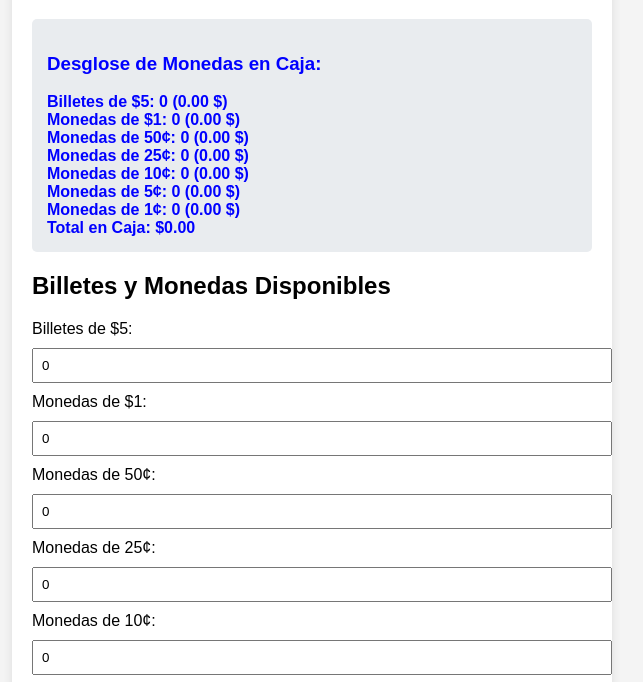
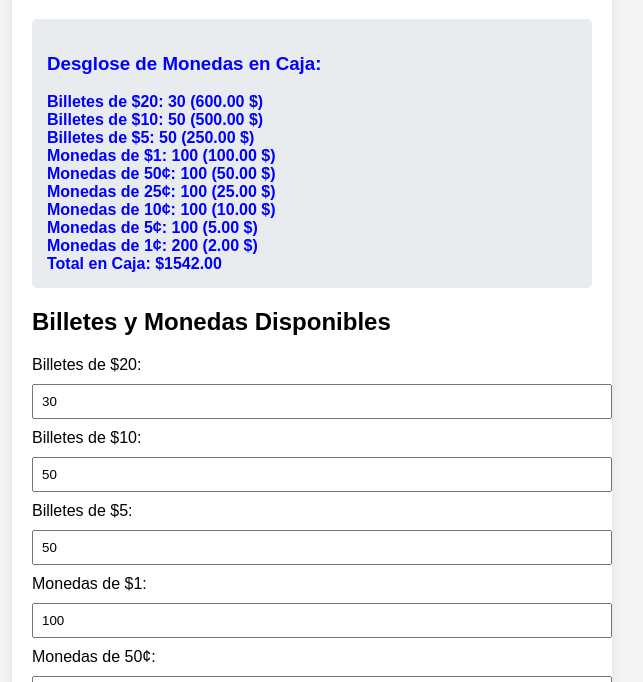
Before and after one commit to machg2105/Bodegamc.github.io, a plain HTML site: page index.html in a window 1280 px wide. Shown: the part 101-783 px from the top of the page, without its empty margins (328-971 px from the left). Drawn offline with Linux system fonts and the light colour scheme.

Commit message:
Update index.html

```diff
--- a/index.html
+++ b/index.html
@@ -61,6 +61,8 @@
 
         <h2>Billetes y Monedas Disponibles</h2>
         <div>
+            <label>Billetes de $20: <input type="number" id="billetes20" min="0" onchange="actualizarMonedas()"></label>
+            <label>Billetes de $10: <input type="number" id="billetes10" min="0" onchange="actualizarMonedas()"></label>
             <label>Billetes de $5: <input type="number" id="billetes5" min="0" onchange="actualizarMonedas()"></label>
             <label>Monedas de $1: <input type="number" id="monedas1" min="0" onchange="actualizarMonedas()"></label>
             <label>Monedas de 50¢: <input type="number" id="monedas50" min="0" onchange="actualizarMonedas()"></label>
@@ -89,16 +91,20 @@
         // Inicializar o cargar el estado de la caja
         function inicializarCaja() {
             const estadoCaja = JSON.parse(localStorage.getItem('estadoCaja')) || {
-                billetes5: 0,   // Valores por defecto
-                monedas1: 0,
-                monedas50: 0,
-                monedas25: 0,
-                monedas10: 0,
-                monedas5: 0,
-                monedas1c: 0
+                billetes20: 30,   // Valores por defecto
+                billetes10: 50,
+                billetes5: 50,
+                monedas1: 100,
+                monedas50: 100,
+                monedas25: 100,
+                monedas10: 100,
+                monedas5: 100,
+                monedas1c: 200
             };
 
             // Establecer valores en los inputs
+            document.getElementById('billetes20').value = estadoCaja.billetes20;
+            document.getElementById('billetes10').value = estadoCaja.billetes10;
             document.getElementById('billetes5').value = estadoCaja.billetes5;
             document.getElementById('monedas1').value = estadoCaja.monedas1;
             document.getElementById('monedas50').value = estadoCaja.monedas50;
@@ -113,6 +119,8 @@
         // Actualizar el total de monedas
         function actualizarMonedas() {
             const denominaciones = [
+                {valor: 20, nombre: 'Billetes de $20', tipo: 'billetes20'},
+                {valor: 10, nombre: 'Billetes de $10', tipo: 'billetes10'},
                 {valor: 5, nombre: 'Billetes de $5', tipo: 'billetes5'},
                 {valor: 1, nombre: 'Monedas de $1', tipo: 'monedas1'},
                 {valor: 0.50, nombre: 'Monedas de 50¢', tipo: 'monedas50'},
@@ -123,6 +131,8 @@
             ];
 
             const estadoCaja = {
+                billetes20: parseInt(document.getElementById('billetes20').value),
+                billetes10: parseInt(document.getElementById('billetes10').value),
                 billetes5: parseInt(document.getElementById('billetes5').value),
                 monedas1: parseInt(document.getElementById('monedas1').value),
                 monedas50: parseInt(document.getElementById('monedas50').value),
@@ -168,6 +178,8 @@
         function calcularCambio() {
             // Obtener valores disponibles
             const disponibles = {
+                billetes20: parseInt(document.getElementById('billetes20').value),
+                billetes10: parseInt(document.getElementById('billetes10').value),
                 billetes5: parseInt(document.getElementById('billetes5').value),
                 monedas1: parseInt(document.getElementById('monedas1').value),
                 monedas50: parseInt(document.getElementById('monedas50').value),
@@ -196,6 +208,8 @@
 
             // Algoritmo de cálculo de cambio
             const denominaciones = [
+                {valor: 20, nombre: 'Billetes de $20', tipo: 'billetes20'},
+                {valor: 10, nombre: 'Billetes de $10', tipo: 'billetes10'},
                 {valor: 5, nombre: 'Billetes de $5', tipo: 'billetes5'},
                 {valor: 1, nombre: 'Monedas de $1', tipo: 'monedas1'},
                 {valor: 0.50, nombre: 'Monedas de 50¢', tipo: 'monedas50'},
@@ -250,4 +264,4 @@
         window.onload = inicializarCaja;
     </script>
 </body>
-  </html>
+</html>
```
